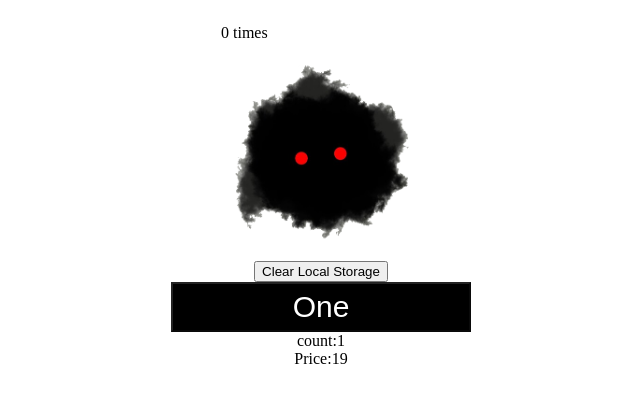
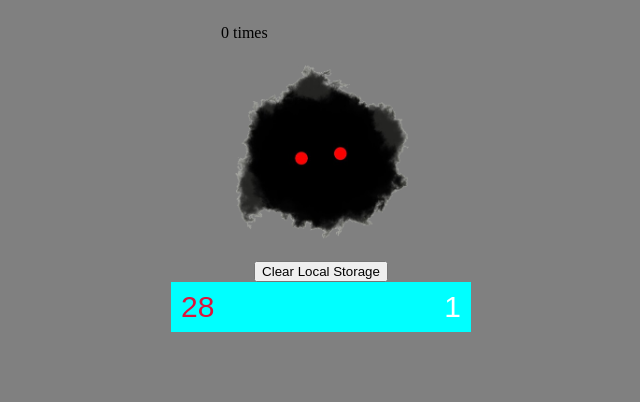
Before and after one commit to BartoszSeno/ClickerZero, a React (Vite) app: page / in a window 1280 px wide. Shown: the top 402 px of the page, without its empty margins (319-959 px from the left). Built offline with nearby package versions, Linux system fonts and the light colour scheme.

Commit message:
slightly prettier appearance for upgrade button

```diff
--- a/src/assets/Upgrade/UpgradeLvlOne.tsx
+++ b/src/assets/Upgrade/UpgradeLvlOne.tsx
@@ -1,4 +1,4 @@
-import "../css/Normal/Update/UPone.css";
+import "../css/Normal/Update/upgrade.css";
 import React, { useState, useEffect } from "react";
 
 const UpdateLvlOne = ({
@@ -16,7 +16,7 @@ const UpdateLvlOne = ({
 
   const minusCost = 10 * lvlOne;
   const minusCostTwo = 0.9 * minusCost;
-  const finalCost = minusCost + minusCostTwo;
+  const finalCost = minusCost + minusCostTwo * 2;
 
   function PayForUpgrade() {
     // Get the count from local storage
@@ -42,7 +42,7 @@ const UpdateLvlOne = ({
   return (
     <>
       <button
-        id="UpgradeOne"
+        id="Upgrade"
         onClick={(e) => {
           PayForUpgrade();
           setCount(count);
@@ -50,10 +50,9 @@ const UpdateLvlOne = ({
         }}
         disabled={active}
       >
-        One
+        <div className="count-price">{finalCost.toFixed(0)}</div>
+        <div className="count-number">{lvlOne}</div>
       </button>
-      <div className="count-number">count:{lvlOne}</div>
-      <div className="count-price">Price:{finalCost}</div>
     </>
   );
 };
--- /dev/null
+++ b/src/assets/css/Normal/Update/upgrade.css
@@ -0,0 +1,32 @@
+#Upgrade {
+  background-color: aqua;
+  display: flex;
+  height: 50px;
+  width: 300px;
+  align-items: center;
+  flex-direction: row;
+  border: none;
+  padding: 0;
+  margin: 0;
+  justify-content: space-between;
+}
+
+.count-number,
+.count-price {
+  display: flex;
+  justify-content: end;
+  align-items: center;
+  height: 100%;
+  margin: 0;
+  padding: 0;
+  width: 100px;
+  font-size: 30px;
+  padding-right: 10px;
+  color: white;
+}
+
+.count-price {
+  justify-content: start;
+  padding-left: 10px;
+  color: crimson;
+}
--- a/src/hook/ClickerCount.tsx
+++ b/src/hook/ClickerCount.tsx
@@ -16,7 +16,7 @@ const Clicker = ({
 
   return (
     <div>
-      <p>{count} times</p>
+      <p>{count.toFixed(0)} times</p>
       <button onClick={() => setCount(count + lvlOne)} id="Click"></button>
     </div>
   );
--- a/src/index.css
+++ b/src/index.css
@@ -0,0 +1,3 @@
+body {
+  background-color: gray;
+}
```
